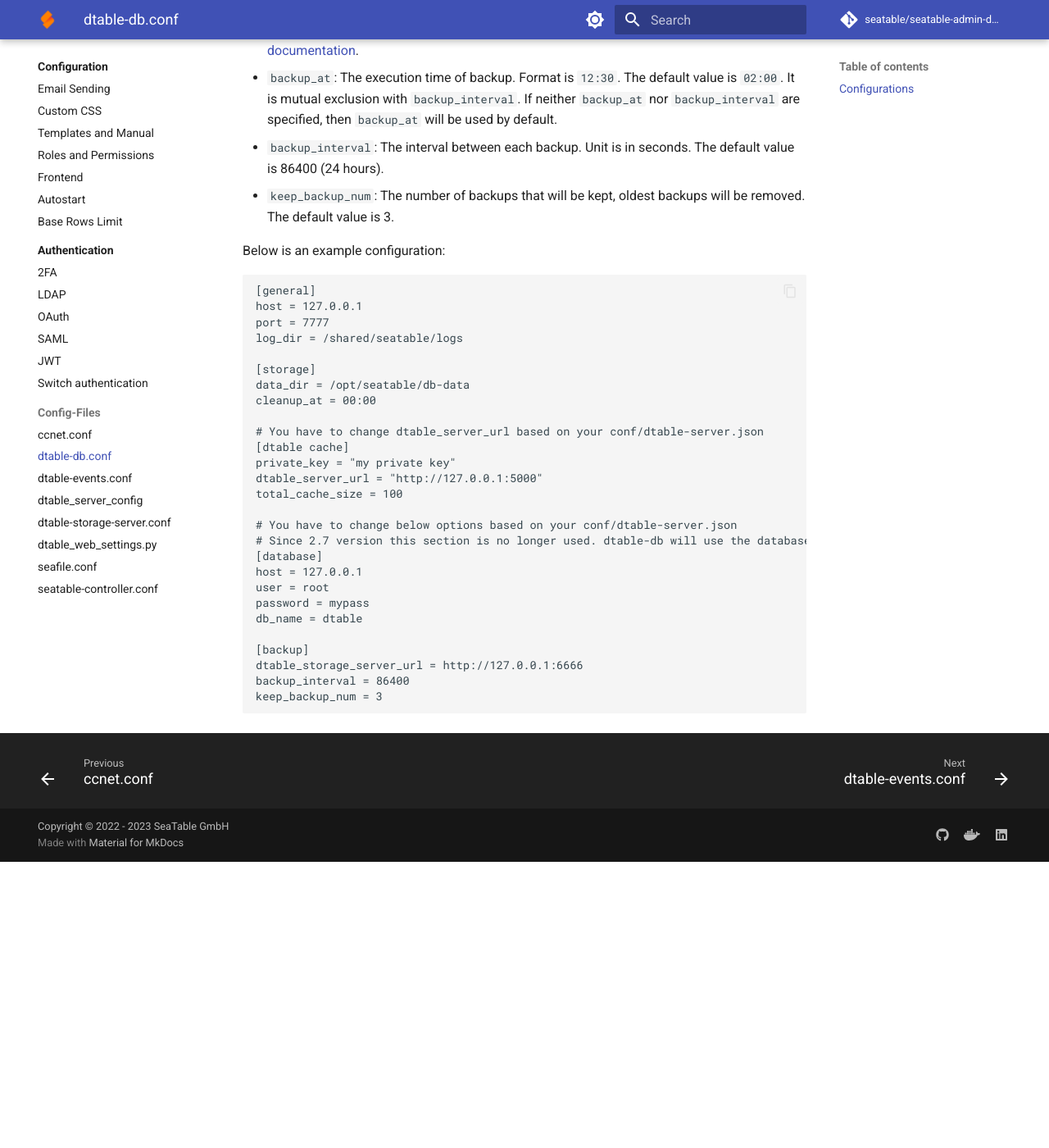
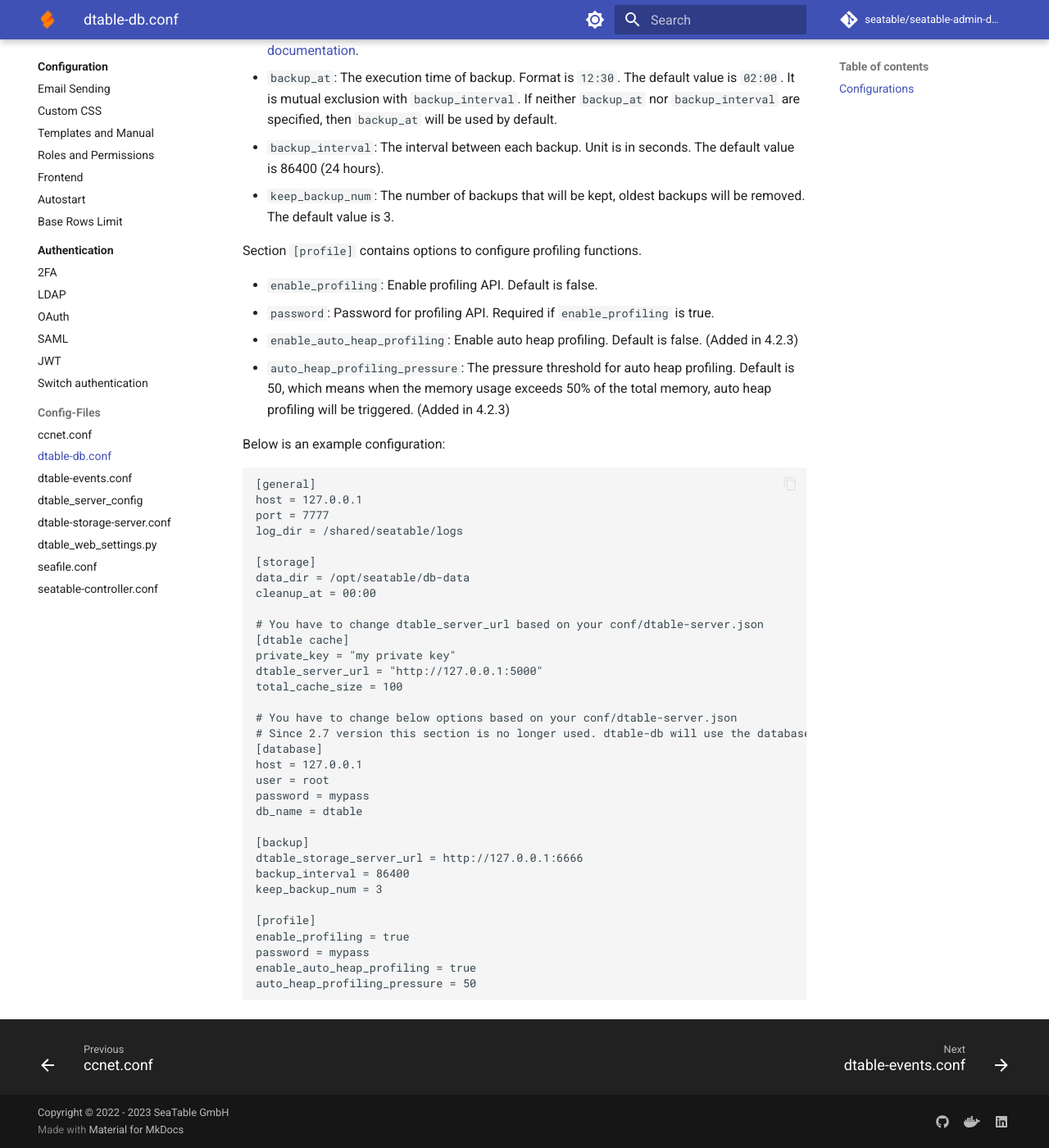
Before and after one commit to seatable/seatable-admin-docs, an MkDocs documentation site: the page built from docs/config/dtable_db_conf.md, in a window 1280 px wide and 1400 px high, scrolled down 2293 px. Shown: the whole window at 82% size. Built offline with MkDocs 1.6.1 and Material for MkDocs 9.7.7, drawn with Linux system fonts in a browser that asks for light colours; comment, search, counter and statistics services are not loaded; before the commit the page ends 3344 px from its top, so only the background shows below that.

Commit message:
Update document of dtable-db.conf

````diff
--- a/docs/config/dtable_db_conf.md
+++ b/docs/config/dtable_db_conf.md
@@ -53,6 +53,13 @@
 - `backup_interval`: The interval between each backup. Unit is in seconds. The default value is 86400 (24 hours).
 - `keep_backup_num`: The number of backups that will be kept, oldest backups will be removed. The default value is 3.
 
+Section `[profile]` contains options to configure profiling functions.
+
+- `enable_profiling`: Enable profiling API. Default is false.
+- `password`: Password for profiling API. Required if `enable_profiling` is true.
+- `enable_auto_heap_profiling`: Enable auto heap profiling. Default is false. (Added in 4.2.3)
+- `auto_heap_profiling_pressure`: The pressure threshold for auto heap profiling. Default is 50, which means when the memory usage exceeds 50% of the total memory, auto heap profiling will be triggered. (Added in 4.2.3)
+
 Below is an example configuration:
 
 ```
@@ -83,4 +90,10 @@
 dtable_storage_server_url = http://127.0.0.1:6666
 backup_interval = 86400
 keep_backup_num = 3
+
+[profile]
+enable_profiling = true
+password = mypass
+enable_auto_heap_profiling = true
+auto_heap_profiling_pressure = 50
 ```
````
